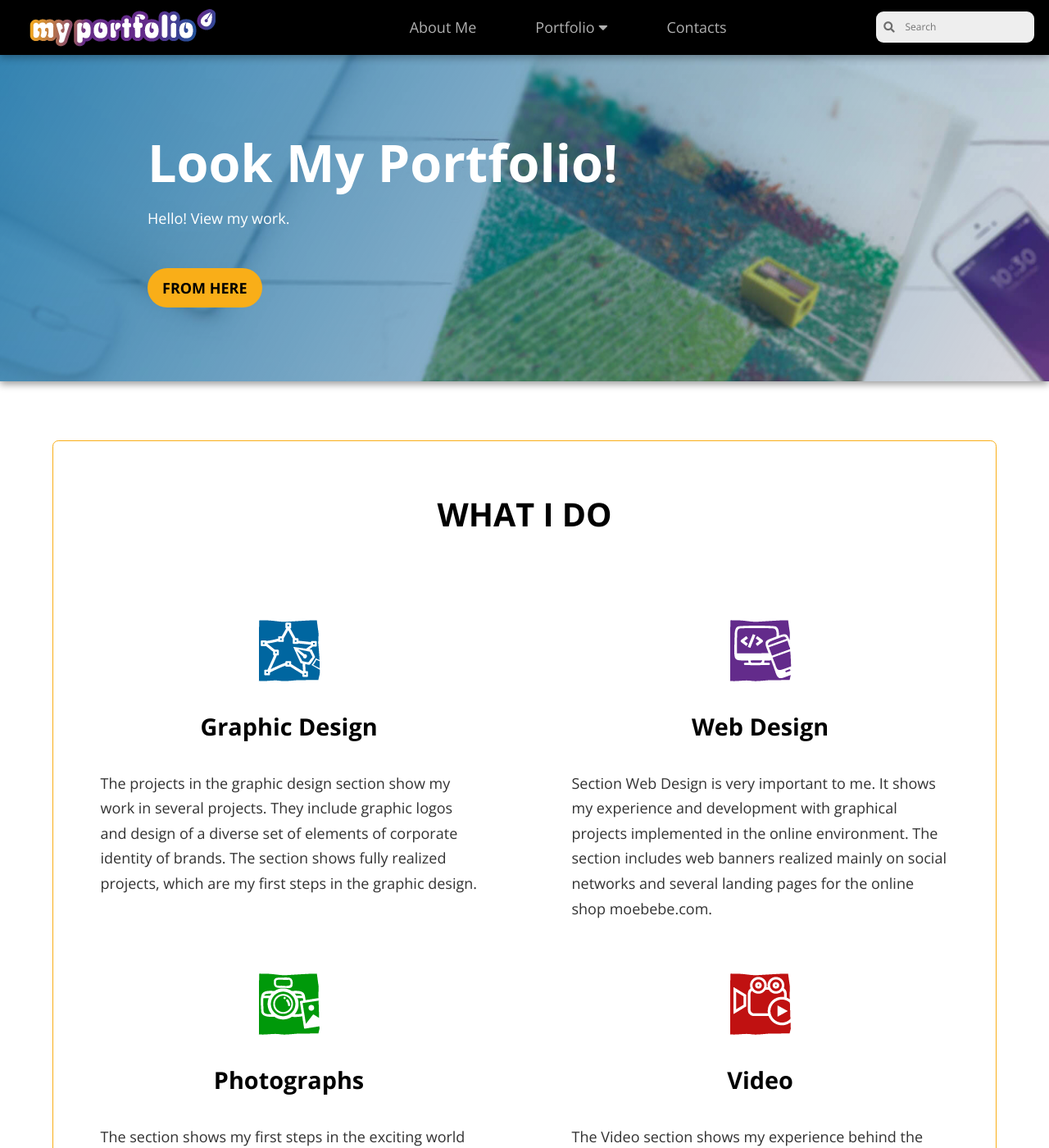
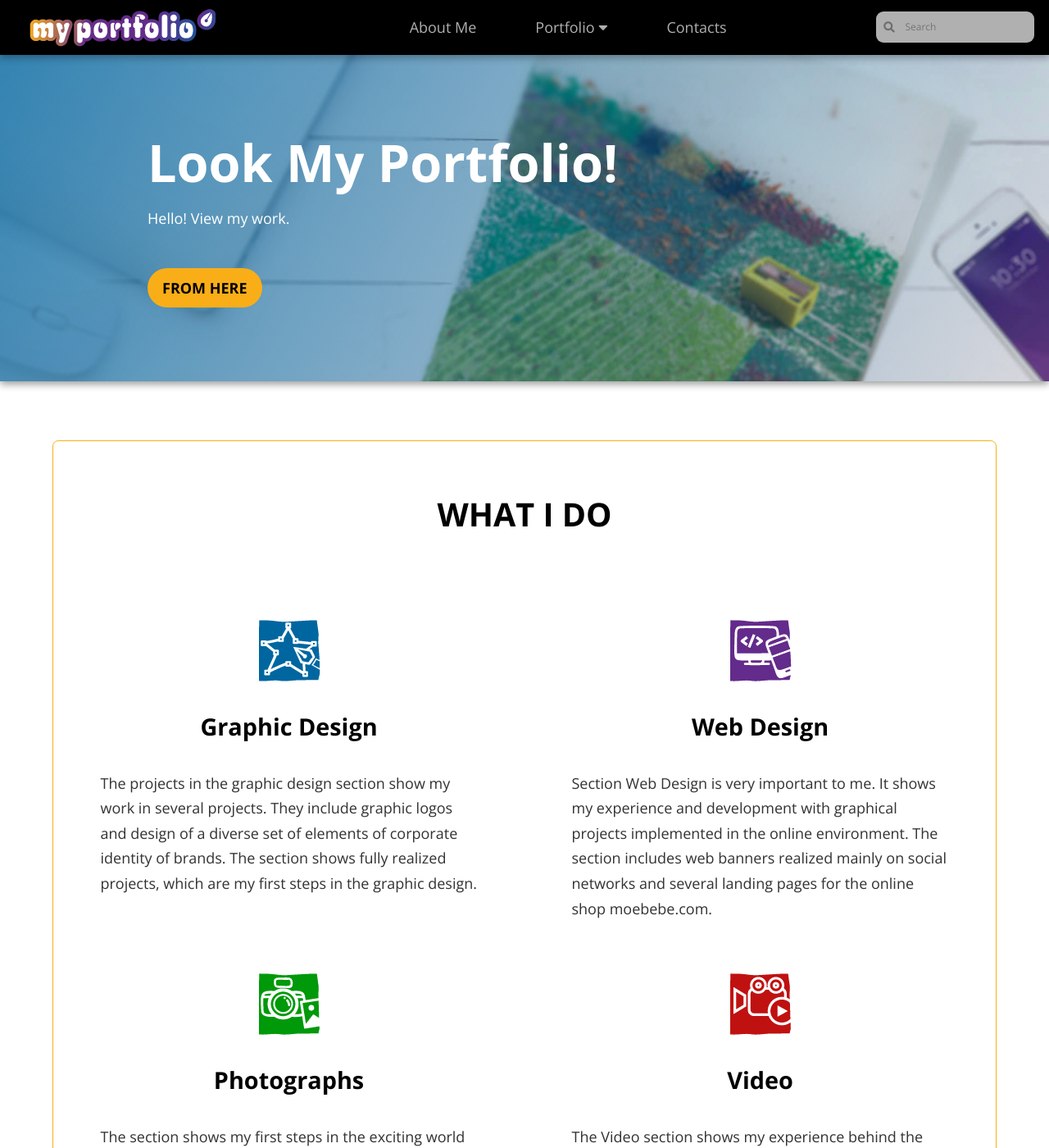
Before and after one commit to LiliyaMilanova/myportfolio, a Jekyll site: the page built from index.html, in a window 1280 px wide and 1400 px high. Shown: the whole window at 82% size. Built offline with Jekyll 4.4.1, drawn with Linux system fonts in a browser that asks for light colours; nearby versions of some CDN libraries.

Commit message:
Update forms.css

```diff
--- a/css/forms.css
+++ b/css/forms.css
@@ -38,11 +38,11 @@
     border-radius: 0.5rem;
     margin-right: 1rem;
     z-index: 2;
-    background: rgb(238, 238, 238);
+    background: rgb(176, 176, 176);
 }
 
 .order input:hover + .actions + .fa-search {
-    background: rgb(200, 200, 200);
+    background: rgb(255, 255, 255);
 }
 
 input:hover {
```
